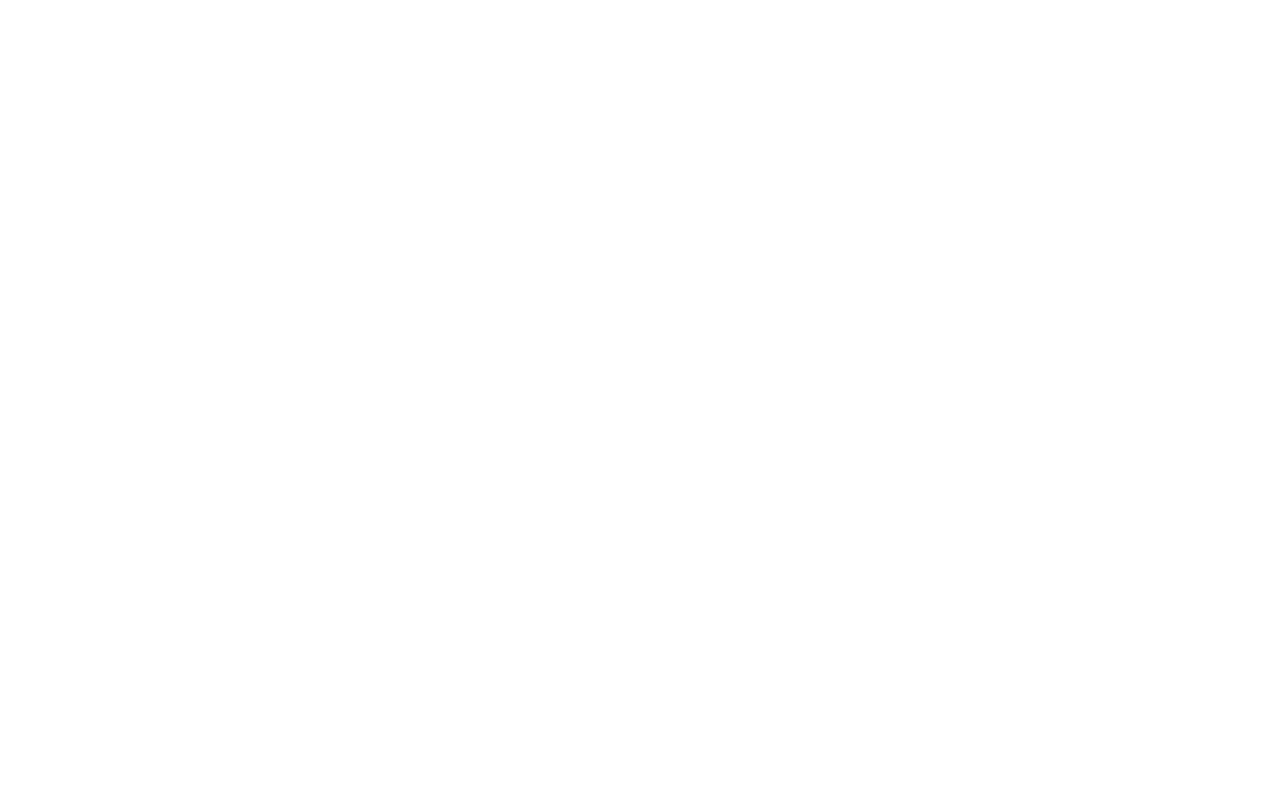
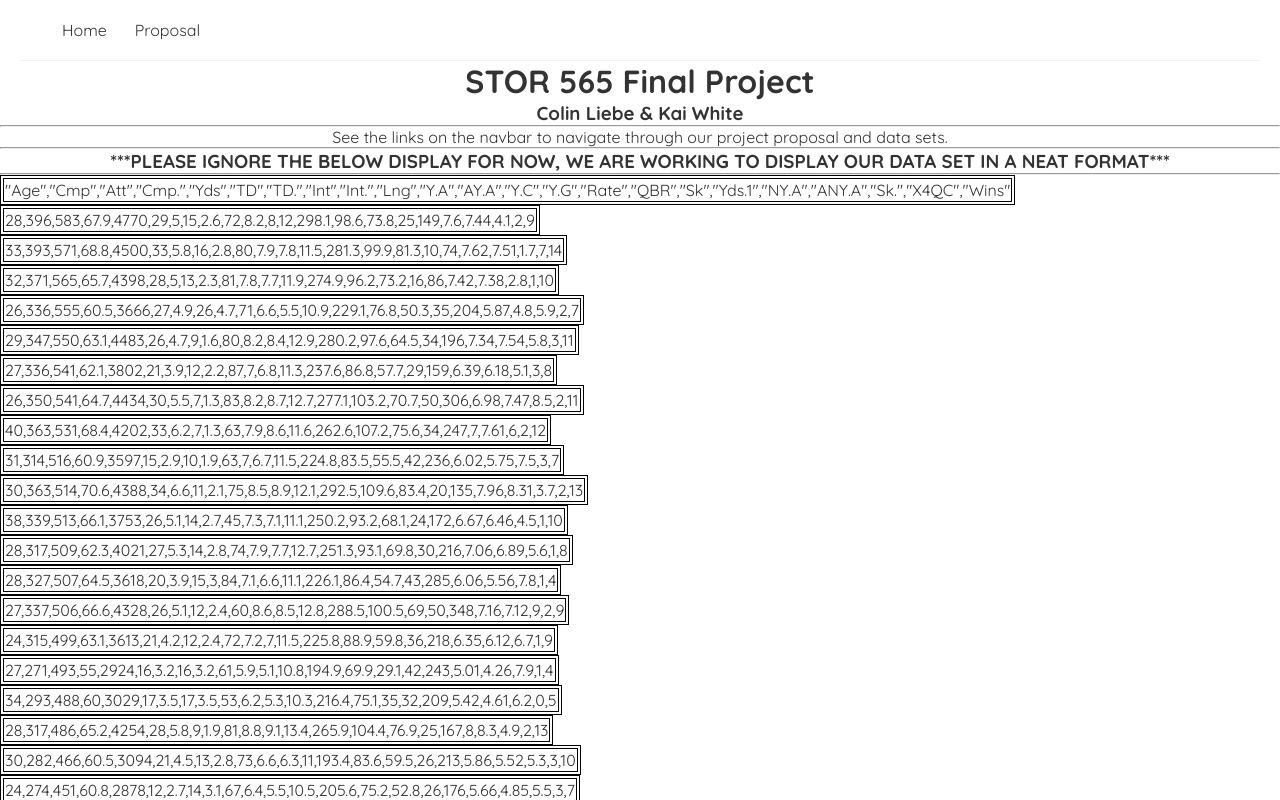
Before and after one commit to cpliebe/STOR-565-Final-Project, an Angular app in the folder final/: page /STOR-565-Final-Project in a window 1280 px wide. Before the commit this address led to /. Shown: the top 800 px of the page. Built offline with nearby package versions, Linux system fonts and the light colour scheme.

Commit message:
add display of csv file (not done)

```diff
--- a/final/src/app/app-routing.module.ts
+++ b/final/src/app/app-routing.module.ts
@@ -4,8 +4,8 @@
 import { ProposalComponent } from './proposal/proposal.component';
 
 const routes: Routes = [
-  {path: '', component: HomeComponent},
-  {path: 'proposal', component: ProposalComponent}
+  {path: 'STOR-565-Final-Project', component: HomeComponent},
+  {path: 'STOR-565-Final-Project/proposal', component: ProposalComponent}
 ];
 
 @NgModule({
--- a/final/src/app/app.module.ts
+++ b/final/src/app/app.module.ts
@@ -1,6 +1,6 @@
 import { NgModule } from '@angular/core';
 import { BrowserModule } from '@angular/platform-browser';
-
+import { HttpClientModule } from '@angular/common/http';
 import { AppRoutingModule } from './app-routing.module';
 import { AppComponent } from './app.component';
 import { HomeComponent } from './home/home.component';
@@ -16,7 +16,8 @@
   ],
   imports: [
     BrowserModule,
-    AppRoutingModule
+    AppRoutingModule,
+    HttpClientModule
   ],
   providers: [],
   bootstrap: [AppComponent]
--- /dev/null
+++ b/final/src/app/csv.service.ts
@@ -0,0 +1,21 @@
+import { Injectable } from '@angular/core';
+import { HttpClient } from '@angular/common/http';
+import { Observable } from 'rxjs';
+
+
+@Injectable({
+  providedIn: 'root'
+})
+
+
+export class CsvService {
+
+
+  nfldata = "assets/data.csv"
+
+  constructor(private http: HttpClient) { }
+
+  getInfo() {
+    return this.http.get(this.nfldata, {responseType: 'text'});
+  }
+}
--- a/final/src/app/home/home.component.html
+++ b/final/src/app/home/home.component.html
@@ -1,7 +1,23 @@
 <app-navbar></app-navbar>
+<style>
+table, th, td, tr {
+  border:1px solid black;
+}
+</style>
 <h1 class = "div">STOR 565 Final Project</h1>
 <h3 class="div">Colin Liebe & Kai White</h3>
 <hr>
 <p class = "div">See the links on the navbar to navigate through our project proposal and data sets.</p>
 <hr>
-<p>The team members are Colin Liebe and Kai White. The dataset we are using is data of every NFL player that threw at least one pass in the NFL from 2009 to 2018. It can be found on Kaggle at https://www.kaggle.com/datasets/omzqwonxei/nfl-passing-statistics-20092018?select=pass-2010.csv Our goal with the project is the determine the importance of good quarterback play for team success. The first thing we did was clean the data. We plan on first doing a basic regression technique in order to try to get weights for each statistic to determine the importance features in deciding wins. We also plan on using dimensionality reduction to remove unnecessary information. Since we have all the information, we will focus on supervised learning techniques. We are still open to multiple techniques at this point as we are still in the cleaning phase.</p>
+
+<h3 class = "div">***PLEASE IGNORE THE BELOW DISPLAY FOR NOW, WE ARE WORKING TO DISPLAY OUR DATA SET IN A NEAT FORMAT***</h3>
+<hr>
+
+
+<table *ngFor="let nfl of nfldata">
+    <td>{{ nfl }}</td>
+</table>
+
+<table *ngFor="let nfl of nflheaders">
+    <td>{{ nfl }}</td>
+</table>
--- a/final/src/app/home/home.component.ts
+++ b/final/src/app/home/home.component.ts
@@ -1,10 +1,39 @@
-import { Component } from '@angular/core';
+import { Component, OnInit } from '@angular/core';
+import { CsvService } from '../csv.service';
+
 
 @Component({
   selector: 'app-home',
   templateUrl: './home.component.html',
   styleUrls: ['./home.component.css']
 })
-export class HomeComponent {
+export class HomeComponent implements OnInit {
+
+  nfldata: any[] = [];
+  nflheaders: string[] = [];
+
+  constructor(private csvService: CsvService) {}
+
+  ngOnInit() {
+    this.getData();
+  }
+
+  getData() {
+    this.csvService.getInfo().subscribe(data => {
+      const list = data.split('\n');
+      list.forEach(e => {
+        this.nfldata.push(e);
+      }
+)
+    })
+  }
+
+  getHeaders() {
+    for(let i = 0; i < 23; i++)
+    {
+      this.nflheaders.push(this.nfldata[i])
+    }
+  }
+
 
 }
--- a/final/src/app/navbar/navbar.component.html
+++ b/final/src/app/navbar/navbar.component.html
@@ -3,7 +3,7 @@
     <!-- Container wrapper -->
     <div class="container-fluid">
       <!-- Navbar brand -->
-      <a class="navbar-brand" href="/">Home</a>
-      <a class="navbar-brand" href="/proposal">Proposal</a>
+      <a class="navbar-brand" href="/STOR-565-Final-Project/">Home</a>
+      <a class="navbar-brand" href="STOR-565-Final-Project/proposal">Proposal</a>
 
       <!-- Toggle button -->
--- a/final/src/app/proposal/proposal.component.html
+++ b/final/src/app/proposal/proposal.component.html
@@ -1,13 +1,14 @@
 <app-navbar></app-navbar>
 <h1 class ="div">Project Proposal</h1>
-<p style="text-align:center;">This is our project proposal</p>
+<p style="text-align:center;">Our project aims to predict team performance in the NFL based on Quarterback play. To the casual fan, the NFL seems to be dominated by teams that are fortunate enough to have high QB play. Our project will aim to not only determine the importance of QB play to a team's success, but also predict the likelihood of future team success based on their current QB.
+</p>
 <hr>
 <h2 class ="div">Dataset</h2>
-<p style="text-align:center;">This is our dataset</p>
+<p style="text-align:center;">We are using this dataset from Kaggle: <a class ="a">https://www.kaggle.com/datasets/omzqwonxei/nfl-passing-statistics-20092018?select=pass-2010.csv</a> We have cleaned the data and it will be displayed shortly in a table format.</p>
 <hr>
 <h2 class ="div">Motivations</h2>
-<p style="text-align:center;">These are our motivations</p>
+<p style="text-align:center;">Our motivations are to predict a team's success based on their current QB and his career stats. We are both avid Carolina Panthers fans and are hoping for an upgrade at Quarterback soon! We would like to know what to expect out of our team and other team's around the NFL for years to come.</p>
 <hr>
 <h2 class ="div">Potential Techniques</h2>
-<p style="text-align:center;">These are our techniques</p>
+<p style="text-align:center;">We plan on developing several models and comparing their effectiveness, accuracy, etc. Updates will be provided on that front soon.</p>
 <hr>
--- a/final/src/styles.css
+++ b/final/src/styles.css
@@ -101,6 +101,10 @@
   font-weight: bold;
 
 }
+.a {
+  color: blue;
+
+}
 .home-image {
   box-shadow: 0 4px 8px 0 rgba(255, 255, 255, 0.50);
   height: 200px;
```
Also changed, not shown: final/src/assets/data.csv (renamed from final/src/assets/dataframe.csv), 1 other file (tests, documents, lock files or other folders).
